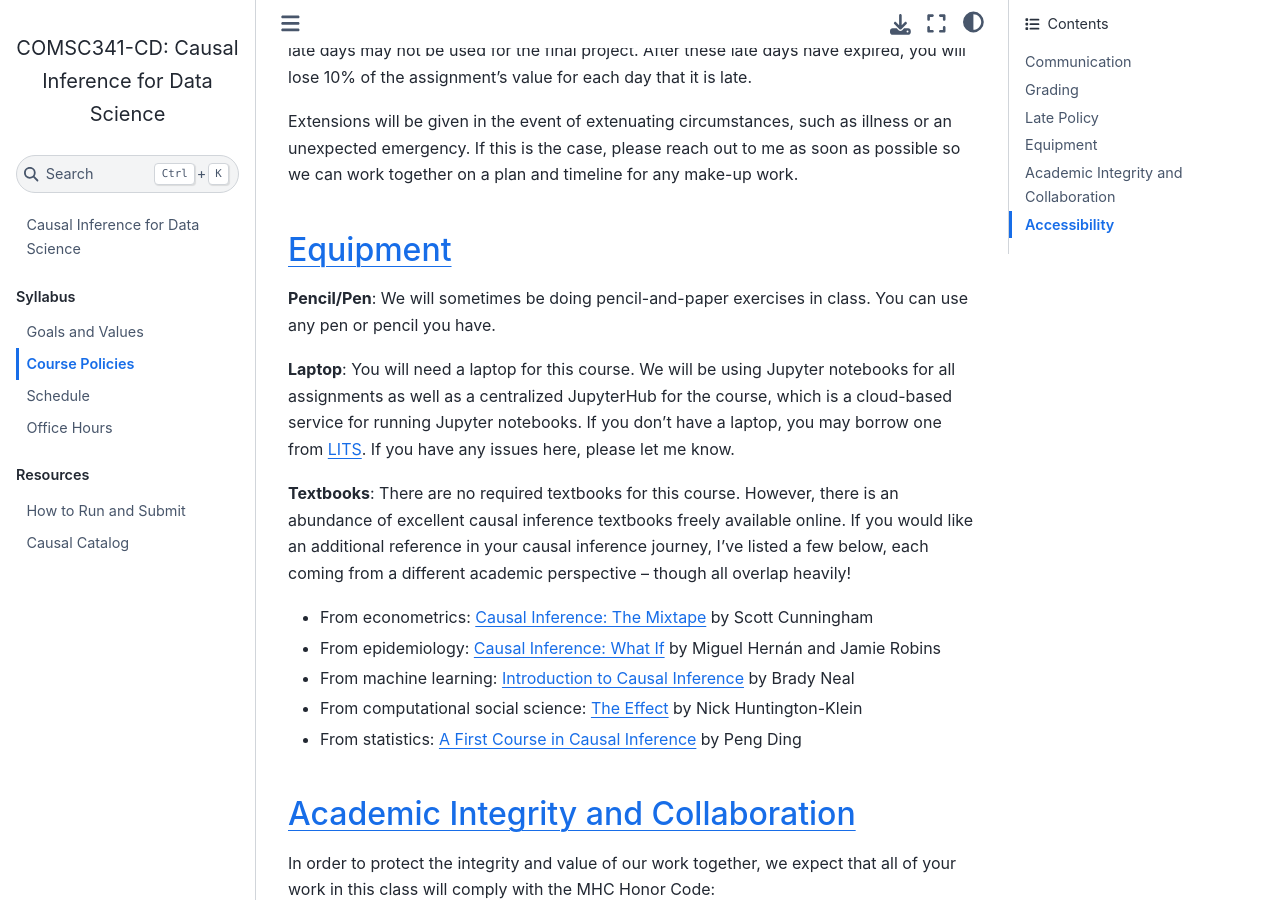
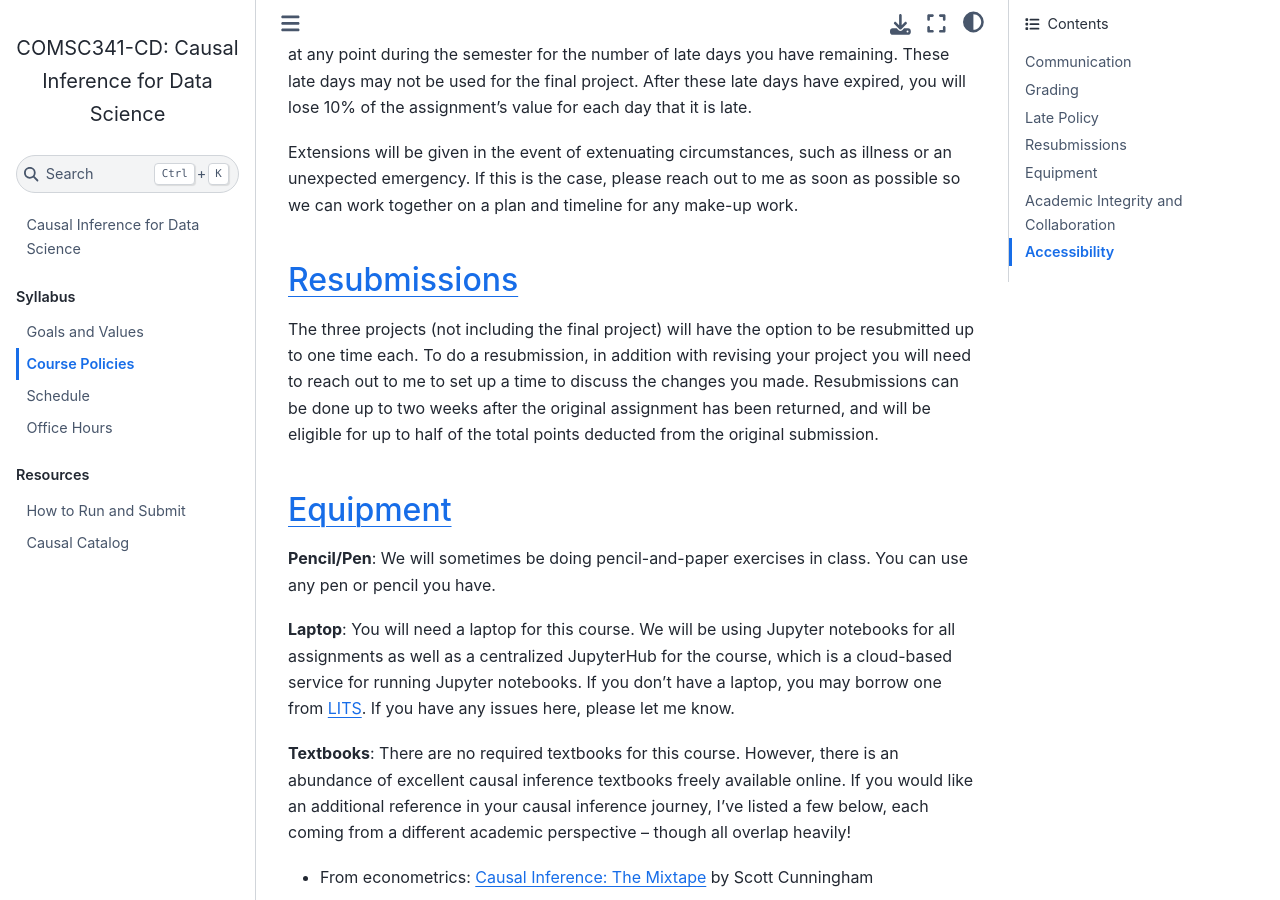
Before and after one commit to comsc341cd/comsc341cd.github.io, a Jupyter Book: the page built from syllabus/policies.md, in a window 1280 px wide and 900 px high, scrolled down 2556 px. Built offline with Jupyter Book 1.0.4 settings and Sphinx 7.4.7 and the Sphinx Book theme 1.1.4, drawn with Linux system fonts in a browser that asks for light colours; pages that are not in the unit, such as notebooks, are missing from menus.

```diff
--- a/syllabus/policies.md
+++ b/syllabus/policies.md
@@ -60,6 +60,10 @@
 
 Extensions will be given in the event of extenuating circumstances, such as illness or an unexpected emergency. If this is the case, please reach out to me as soon as possible so we can work together on a plan and timeline for any make-up work.
 
+## Resubmissions
+
+The three projects (not including the final project) will have the option to be resubmitted up to one time each. To do a resubmission, in addition with revising your project you will need to reach out to me to set up a time to discuss the changes you made. Resubmissions can be done up to two weeks after the original assignment has been returned, and will be eligible for up to half of the total points deducted from the original submission.
+
 ## Equipment
 
 **Pencil/Pen**: We will sometimes be doing pencil-and-paper exercises in class. You can use any pen or pencil you have.
```
Also changed, not shown: syllabus/schedule.md (+2 -1 lines), 1 other file.
